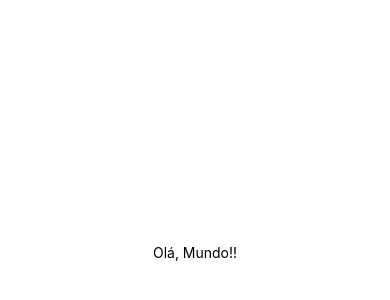
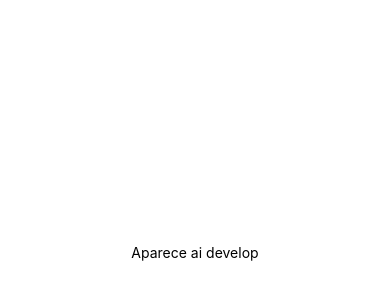
Before and after one commit to IgorDantasDev/guess-the-number-expo-app, a React Native app: screen / in a window 390 px wide. Shown: the part 170-470 px from the top of the page. Built offline with nearby package versions, Linux system fonts and the light colour scheme.

Commit message:
just to change the default branch

```diff
--- a/App.tsx
+++ b/App.tsx
@@ -5,7 +5,7 @@ import { StyleSheet, Text, View } from "react-native";
 export default function App() {
   return (
     <View style={styles.container}>
-      <Text>Olá, Mundo!!</Text>
+      <Text>Aparece ai develop</Text>
       <StatusBar style="auto" />
     </View>
   );
```
